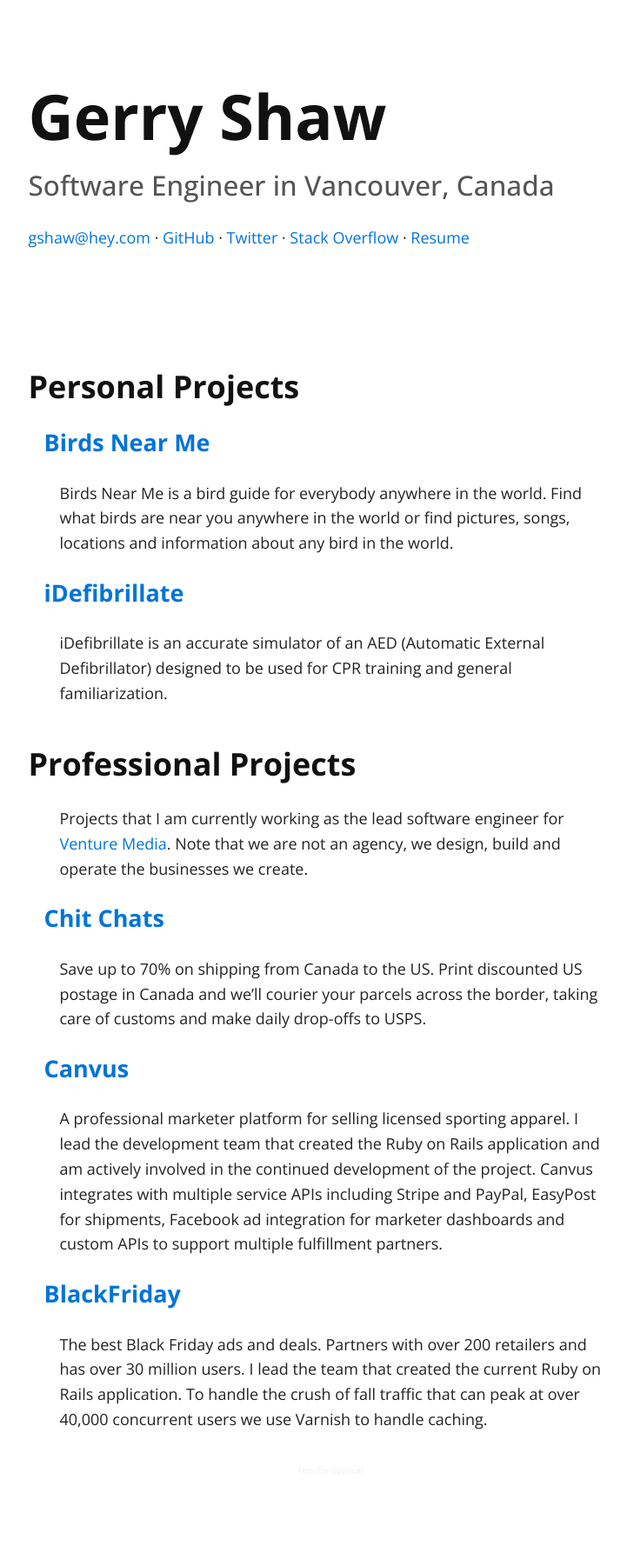
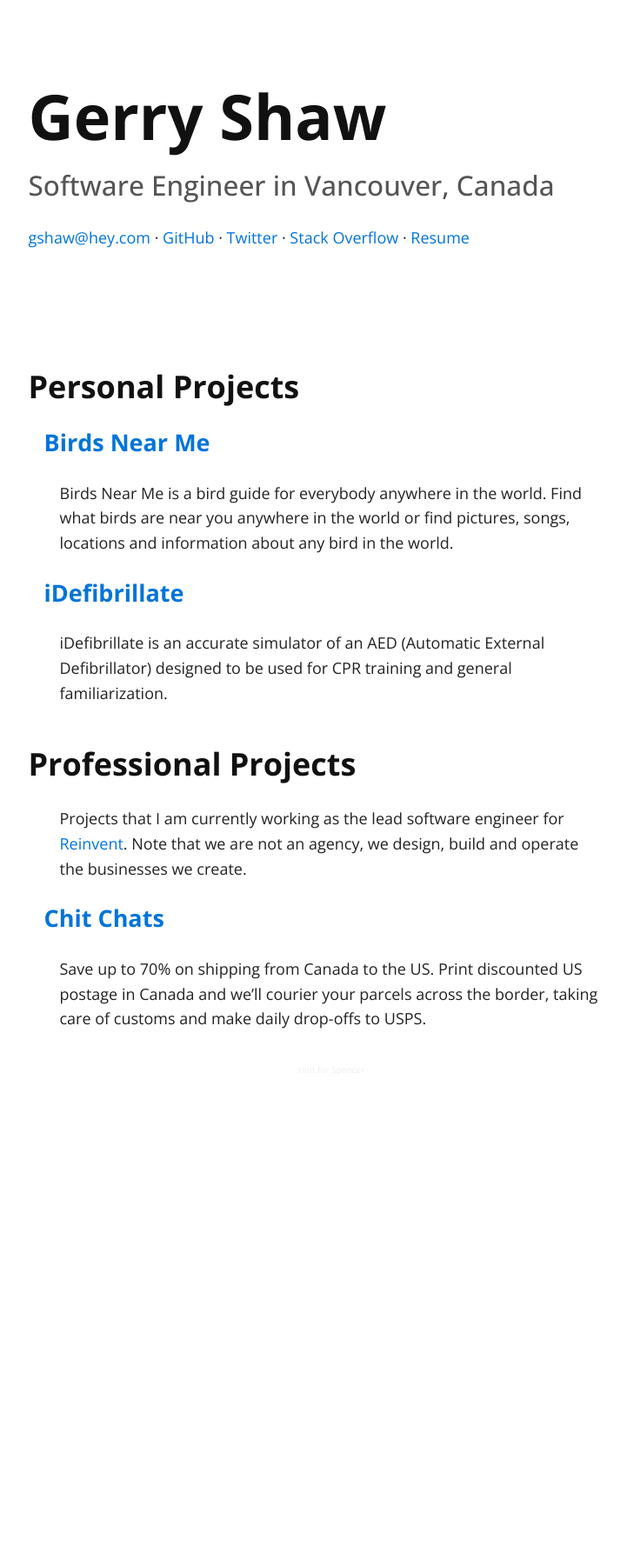
Before and after one commit to gshaw/gshaw.github.io, a Jekyll site: the page built from index.md, in a window 1280 px wide. Shown: the whole page at 87% size, without its empty margins (259-980 px from the left). Built offline with Jekyll 4.4.1, drawn with Linux system fonts in a browser that asks for light colours; nearby versions of some CDN libraries; our own code applies the rules of GitHub Pages for plain Markdown files; after the commit the page ends 1332 px from its top, so only the background shows below that.

Commit message:
Remove discontinued professional projects

```diff
--- a/index.md
+++ b/index.md
@@ -22,18 +22,10 @@
 
 ### Professional Projects
 
-Projects that I am currently working as the lead software engineer for [Venture Media](https://venturemedia.com). Note that we are not an agency, we design, build and operate the businesses we create.
+Projects that I am currently working as the lead software engineer for [Reinvent](https://reinvent.com). Note that we are not an agency, we design, build and operate the businesses we create.
 
 #### [Chit Chats](https://chitchats.com)
 
 Save up to 70% on shipping from Canada to the US. Print discounted US postage in Canada and we’ll courier your parcels across the border, taking care of customs and make daily drop-offs to USPS.
 
-#### [Canvus](https://canvus.com)
-
-A professional marketer platform for selling licensed sporting apparel.  I lead the development team that created the Ruby on Rails application and am actively involved in the continued development of the project.  Canvus integrates with multiple service APIs including Stripe and PayPal, EasyPost for shipments, Facebook ad integration for marketer dashboards and custom APIs to support multiple fulfillment partners.
-
-#### [BlackFriday](https://blackfriday.com)
-
-The best Black Friday ads and deals.  Partners with over 200 retailers and has over 30 million users.  I lead the team that created the current Ruby on Rails application.  To handle the crush of fall traffic that can peak at over 40,000 concurrent users we use Varnish to handle caching.
-
 <p style="text-align:center"><a href="/spencer" style="font-size: 10px; color:#eee">Hint for Spencer</a></p>
```
